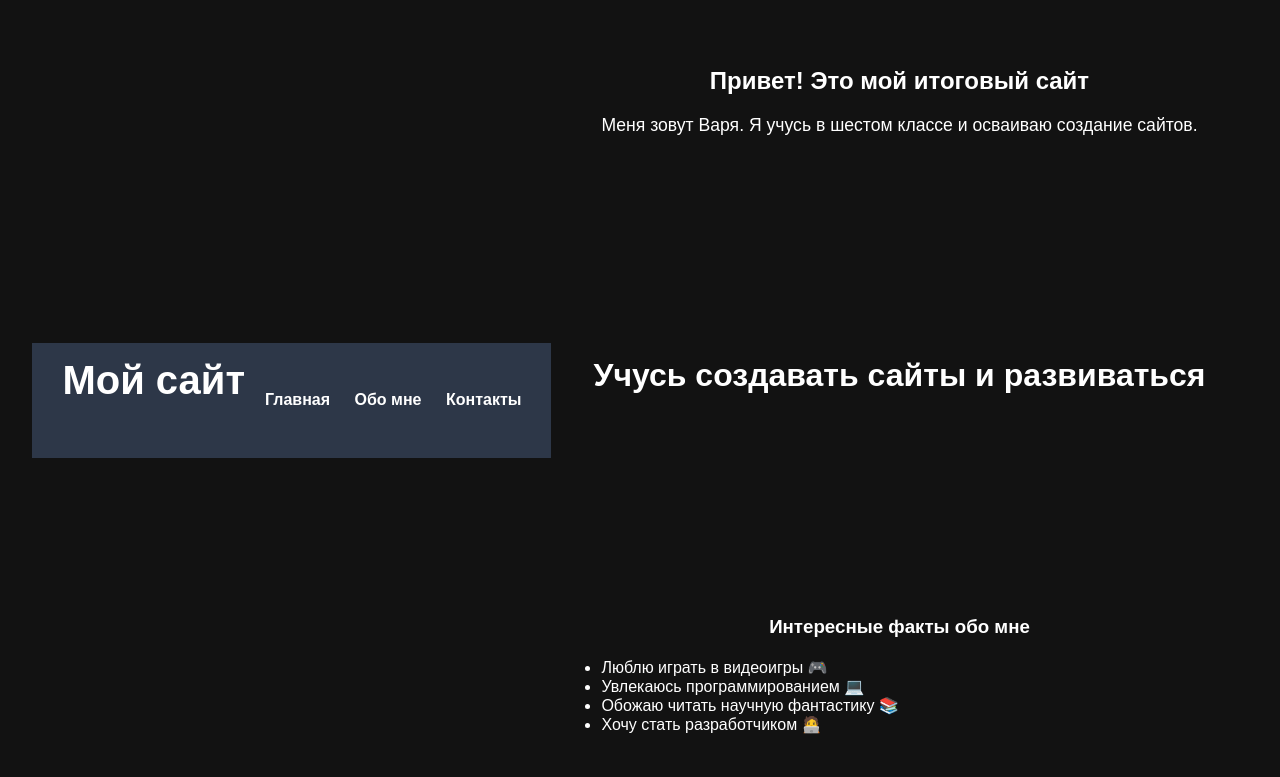
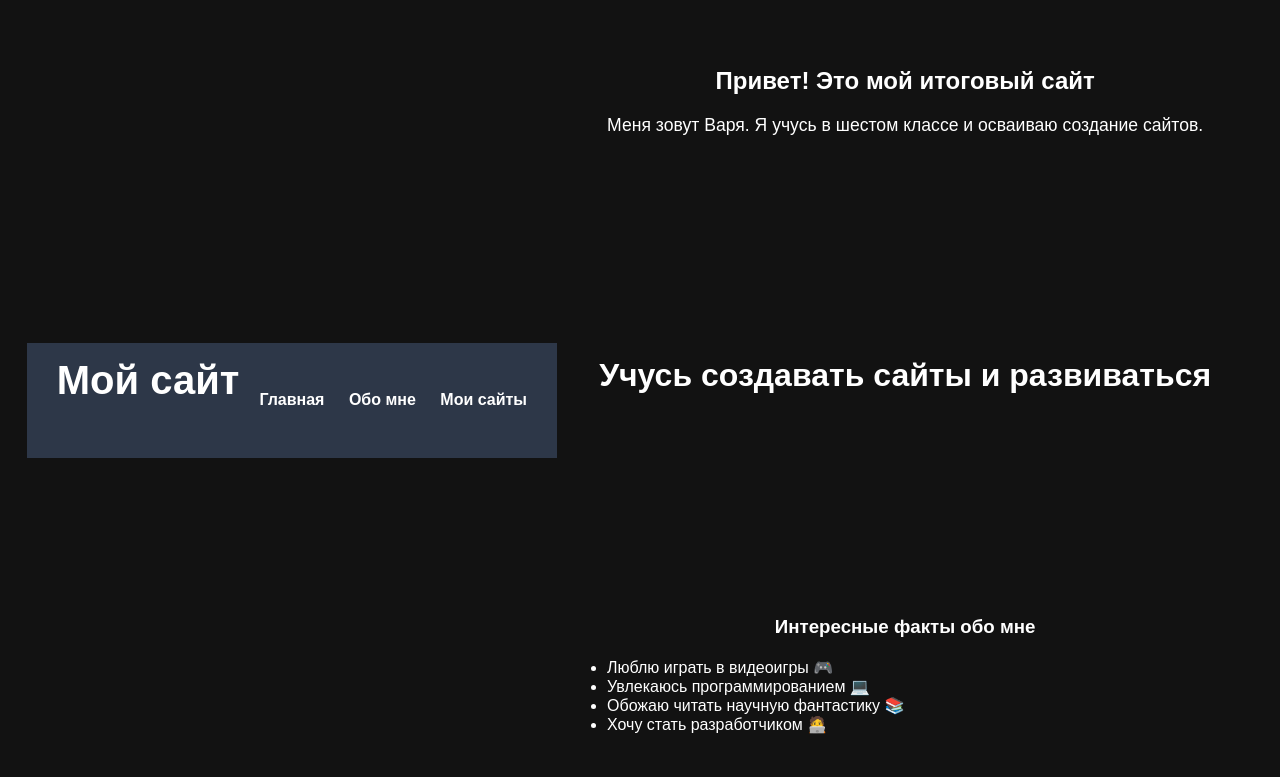
Before and after one commit to Evlampiy92/pooooook, a plain HTML site: page index.html in a window 1280 px wide. Drawn offline with Linux system fonts and the light colour scheme.

Commit message:
Update index.html

```diff
--- a/index.html
+++ b/index.html
@@ -12,7 +12,7 @@
     <nav>
       <a href="index.html">Главная</a>
       <a href="kk.html">Обо мне</a>
-      <a href="kkk.html">Контакты</a>
+      <a href="kkk.html">Мои сайты</a>
     </nav>
   </header>
 
```
